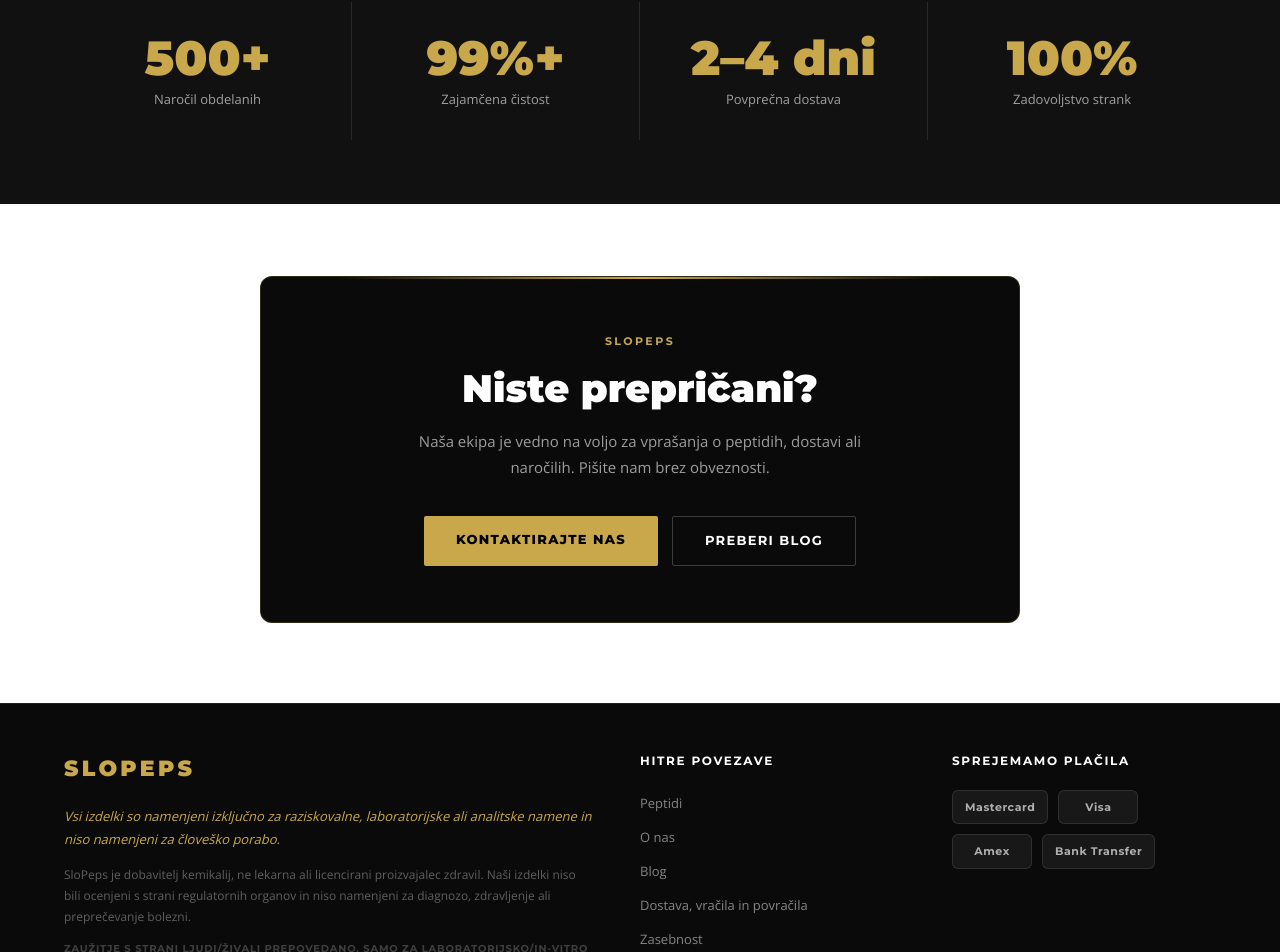
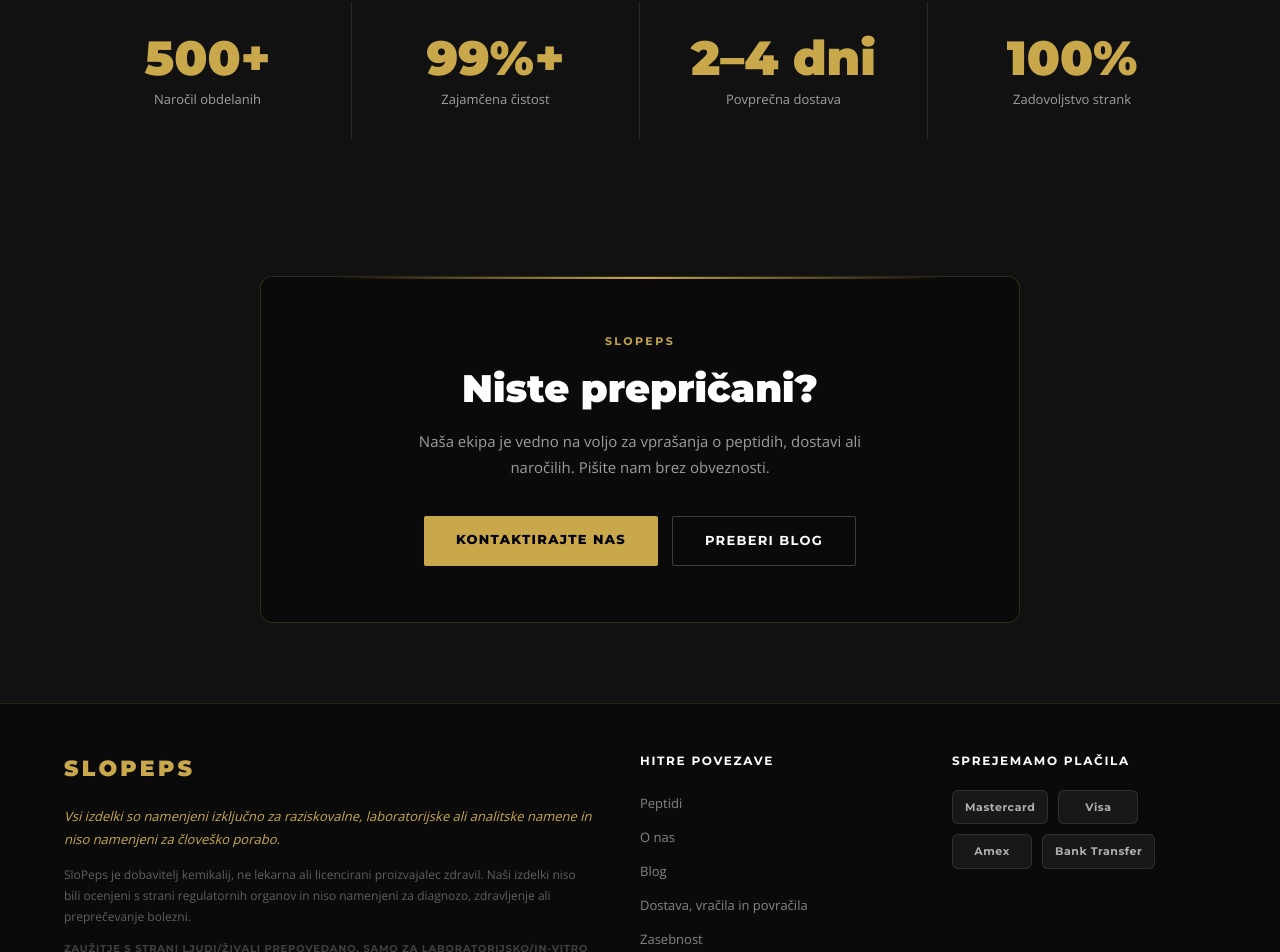
Before and after one commit to lanluznik-collab/ClaudeCodeTest, a Next.js app: page / in a window 1280 px wide. Shown: the part 952-1904 px from the top of the page. Built offline with nearby package versions, Linux system fonts and the light colour scheme; no server answers; the database is empty.

Commit message:
fix: dark theme — CtaBox section background #fff → #111111

```diff
--- a/components/home/CtaBox.tsx
+++ b/components/home/CtaBox.tsx
@@ -13,7 +13,7 @@
   const t = mounted ? translations[lang].home.cta : translations.sl.home.cta;
 
   return (
-    <section style={{ backgroundColor: "#fff", padding: "72px 24px 80px" }}>
+    <section style={{ backgroundColor: "#111111", padding: "72px 24px 80px" }}>
       <div style={{
         maxWidth: "760px", margin: "0 auto", textAlign: "center",
         backgroundColor: "#0a0a0a",
```
